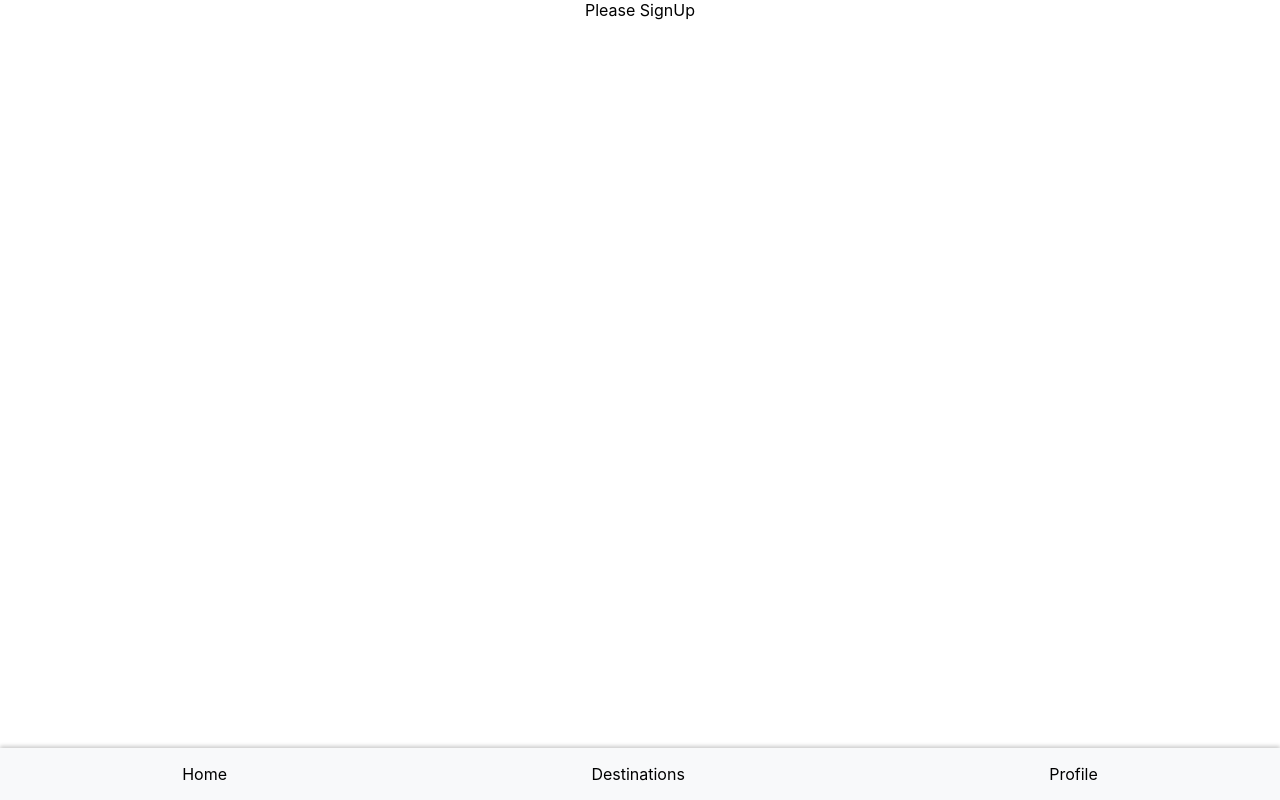
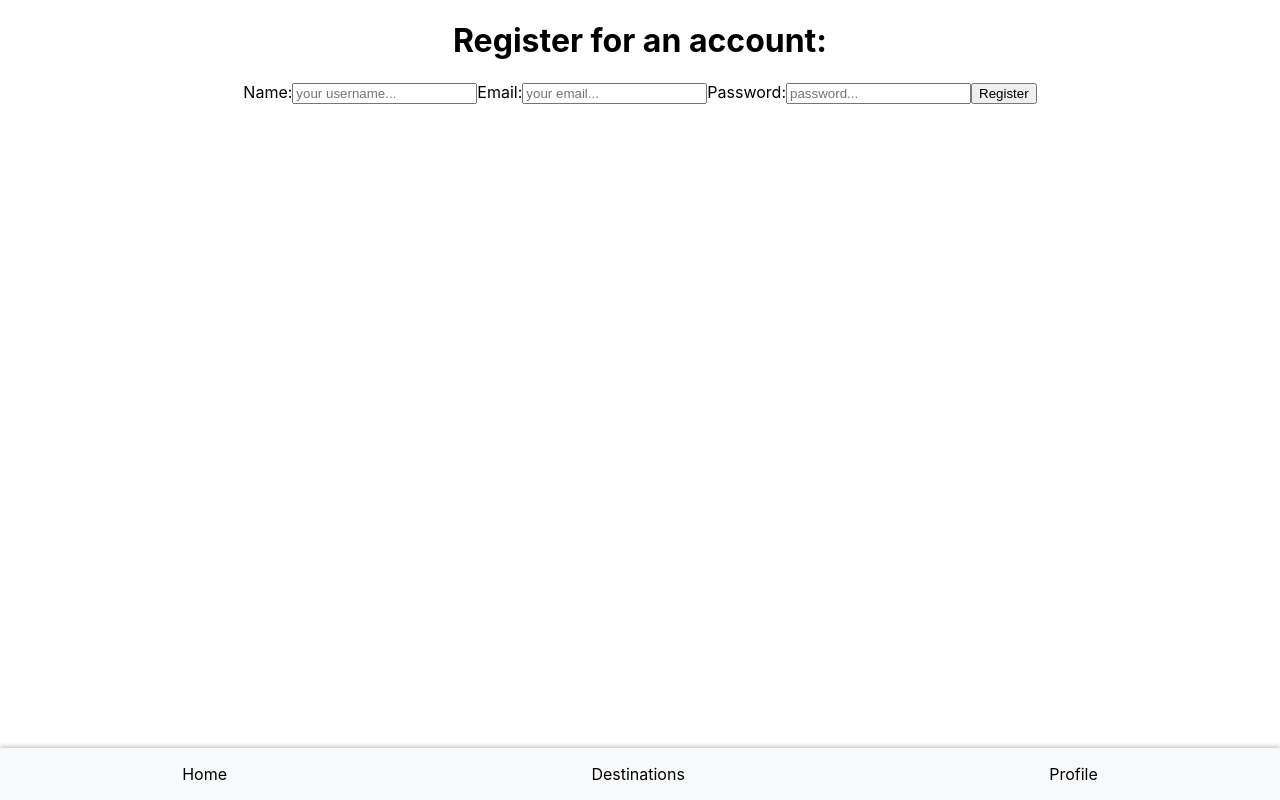
Before and after one commit to andrewbantly/npsexplorer-client, a React (Create React App) app: page /users/register in a window 1280 px wide. Built offline with nearby package versions, Linux system fonts and the light colour scheme.

Commit message:
Login Done

```diff
--- a/package.json
+++ b/package.json
@@ -7,6 +7,7 @@
     "@testing-library/react": "^13.4.0",
     "@testing-library/user-event": "^13.5.0",
     "axios": "^1.4.0",
+    "jwt-decode": "^3.1.2",
     "react": "^18.2.0",
     "react-dom": "^18.2.0",
     "react-router-dom": "^6.11.0",
--- a/src/App.js
+++ b/src/App.js
@@ -4,6 +4,8 @@ import {
   Route
 } from 'react-router-dom'
 
+import { useState, useEffect } from 'react'
+import jwt_decode from 'jwt-decode'
 
 import logo from './logo.svg';
 import './App.css';
@@ -22,7 +24,31 @@ import Layout from './components/partials/Layout'
 
 
 function App() {
+  // the currently logged in user will be stored up here in state
+	const [currentUser, setCurrentUser] = useState(null)
 
+	// useEffect -- if the user navigates away form the page, we will log them back in
+	useEffect(() => {
+		// check to see if token is in storage
+		const token = localStorage.getItem('jwt')
+		if (token) {
+			// if so, we will decode it and set the user in app state
+			setCurrentUser(jwt_decode(token))
+		} else {
+			setCurrentUser(null)
+		}
+	}, []) // happen only once
+
+	// event handler to log the user out when needed
+	const handleLogout = () => {
+		// check to see if a token exists in local storage
+		if (localStorage.getItem('jwt')) {
+			// if so, delete it
+			localStorage.removeItem('jwt')
+			// set the user in the App state to be null
+			setCurrentUser(null)
+		}
+	}
 
   return (
   <div className="App">
@@ -44,11 +70,11 @@ function App() {
           />
           <Route
           path='/users/register'
-          element={<SignUp />}
+          element={<SignUp currentUser={currentUser} setCurrentUser={setCurrentUser}/>}
           />
           <Route
           path='/users/login'
-          element={<Login />}
+          element={<Login currentUser={currentUser} setCurrentUser={setCurrentUser}/>}
           />
           <Route
           path='/users/profile'
--- a/src/components/pages/Login.jsx
+++ b/src/components/pages/Login.jsx
@@ -1,7 +1,77 @@
-export default function Login(){
-    return(
-        <>
-        Please Login
-        </>
-    )
+import { useState } from 'react'
+import axios from 'axios'
+import jwt_decode from 'jwt-decode'
+import { useNavigate } from 'react-router-dom'
+
+export default function Login({ currentUser, setCurrentUser }) {
+	// state for the controlled form
+	const [email, setEmail] = useState('')
+	const [password, setPassword] = useState('')
+	const [msg, setMsg] = useState('')
+
+	const navigate = useNavigate()
+
+	// submit event handler
+	const handleSubmit = async e => {
+		e.preventDefault()
+		try {
+			// post fortm data to the backend
+			const reqBody = {
+				email,
+				password
+			}
+			const response = await axios.post(`${process.env.REACT_APP_SERVER_URL}/api-v1/users/login`, reqBody)
+
+			// save the token in localstorage
+			const { token } = response.data
+			localStorage.setItem('jwt', token)
+
+			// decode the token
+			const decoded = jwt_decode(token)
+
+			// set the user in App's state to be the decoded token
+			setCurrentUser(decoded)
+
+		} catch (err) {
+			console.warn(err)
+			if (err.response) {
+				setMsg(err.response.data.msg)
+			}
+		}
+ 	}
+
+	// conditionally render a navigate component
+	if (currentUser) {
+		navigate("/users/profile")
+	}
+
+	return (
+		<div>
+			<h1>Login to Your Account:</h1>
+
+			<p>{msg}</p>
+
+			<form onSubmit={handleSubmit}>
+				<label htmlFor='email'>Email:</label>
+				<input
+					type="email"
+					id="email"
+					placeholder='your email...'
+					onChange={e => setEmail(e.target.value)}
+					value={email}
+				/>
+
+				<label htmlFor='password'>Password:</label>
+				<input
+					type="password"
+					id="password"
+					placeholder='password...'
+					onChange={e => setPassword(e.target.value)}
+					value={password}
+				/>
+
+				<button type="submit">Login</button>
+			</form>
+		</div>
+	)
 }
--- a/src/components/pages/SignUp.jsx
+++ b/src/components/pages/SignUp.jsx
@@ -1,7 +1,88 @@
-export default function ExperienceEdit(){
-    return(
-        <>
-        Please SignUp
-        </>
-    )
+import { useState } from 'react'
+import axios from 'axios'
+import jwt_decode from 'jwt-decode'
+import { useNavigate } from 'react-router-dom'
+
+export default function SignUp({ currentUser, setCurrentUser }) {
+	// state for the controlled form
+	const [name, setName] = useState('')
+	const [email, setEmail] = useState('')
+	const [password, setPassword] = useState('')
+	const [msg, setMsg] = useState('')
+
+	const navigate = useNavigate()
+
+	// submit event handler
+	const handleSubmit = async e => {
+		e.preventDefault()
+		try {
+			// post fortm data to the backend
+			const reqBody = {
+				name,
+				email,
+				password
+			}
+			const response = await axios.post(`${process.env.REACT_APP_SERVER_URL}/api-v1/users/register`, reqBody)
+
+			// save the token in localstorage
+			const { token } = response.data
+			localStorage.setItem('jwt', token)
+
+			// decode the token
+			const decoded = jwt_decode(token)
+
+			// set the user in App's state to be the decoded token
+			setCurrentUser(decoded)
+
+		} catch (err) {
+			console.warn(err)
+			if (err.response) {
+				setMsg(err.response.data.msg)
+			}
+		}
+ 	}
+
+	// conditionally render a navigate component
+	if (currentUser) {
+		navigate("/users/profile")
+	}
+
+	return (
+		<div>
+			<h1>Register for an account:</h1>
+
+			<p>{msg}</p>
+
+			<form onSubmit={handleSubmit}>
+				<label htmlFor='name'>Name:</label>
+				<input
+					type="text"
+					id="name"
+					placeholder='your username...'
+					onChange={e => setName(e.target.value)}
+					value={name}
+				/>
+
+				<label htmlFor='email'>Email:</label>
+				<input
+					type="email"
+					id="email"
+					placeholder='your email...'
+					onChange={e => setEmail(e.target.value)}
+					value={email}
+				/>
+
+				<label htmlFor='password'>Password:</label>
+				<input
+					type="password"
+					id="password"
+					placeholder='password...'
+					onChange={e => setPassword(e.target.value)}
+					value={password}
+				/>
+
+				<button type="submit">Register</button>
+			</form>
+		</div>
+	)
 }
```
Also changed, not shown: 1 other file (tests, documents, lock files or other folders).
